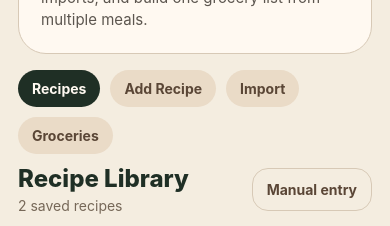
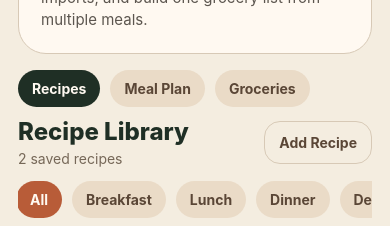
Before and after one commit to NickJFox/Recipe-Site, a React Native app: screen / in a window 390 px wide. Shown: the part 236-462 px from the top of the page. Built offline with nearby package versions, Linux system fonts and the light colour scheme.

Commit message:
Fix headers

```diff
--- a/App.tsx
+++ b/App.tsx
@@ -45,8 +45,7 @@ type Screen =
 
 const TABS: Array<{ key: "home" | "recipe-form" | "imports" | "grocery"; label: string }> = [
   { key: "home", label: "Recipes" },
-  { key: "recipe-form", label: "Add Recipe" },
-  { key: "imports", label: "Import" },
+  { key: "imports", label: "Meal Plan" },
   { key: "grocery", label: "Groceries" },
 ];
 
@@ -272,7 +271,7 @@ export default function App() {
               <SectionHeading
                 title="Recipe Library"
                 detail={`${data.recipes.length} saved recipes`}
-                actionLabel="Manual entry"
+                actionLabel="Add Recipe"
                 onAction={openNewRecipeForm}
               />
 
```
